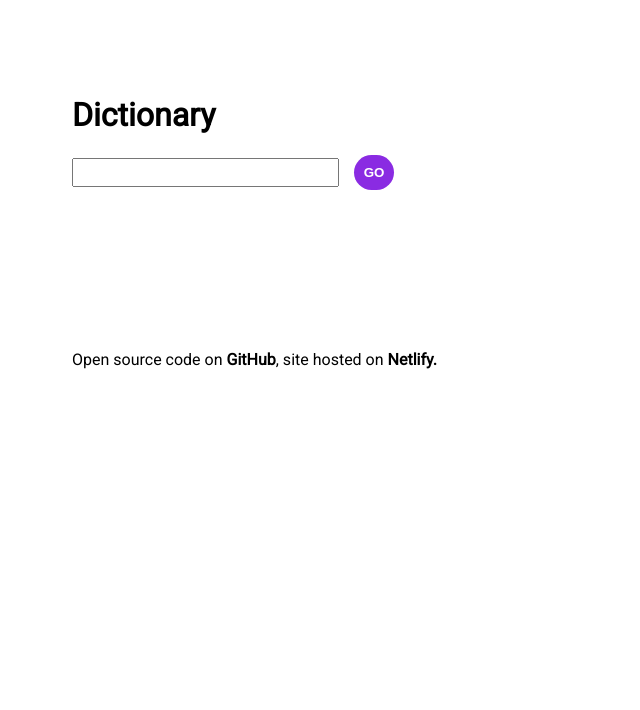
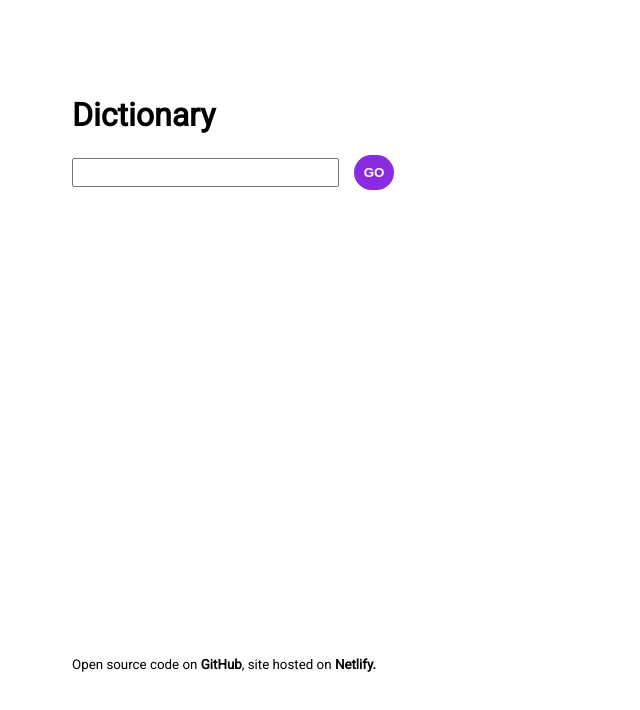
Before and after one commit to mariaalouisaa/Dictionary-Project, a React (Create React App) app: page / in a window 1280 px wide. Shown: the top 710 px of the page, without its empty margins (0-640 px from the left). Built offline with nearby package versions, Linux system fonts and the light colour scheme.

Commit message:
added  div as placeholder to fix bug with footer

```diff
--- a/src/App.css
+++ b/src/App.css
@@ -1,10 +1,11 @@
 .App {
   font-family: "Roboto", sans-serif;
-  margin: 6em 4em;
+  margin: 6em 4em 0 4em;
 }
 
 footer {
-  margin-top: 10em;
+  margin-top: 5em;
+  font-size: smaller;
 }
 
 a {
--- a/src/Definition.css
+++ b/src/Definition.css
@@ -33,3 +33,7 @@ section {
   font-size: 1.5em;
   line-height: 1.6em;
 }
+
+.holder {
+  height: 50vh;
+}
--- a/src/Definition.js
+++ b/src/Definition.js
@@ -34,5 +34,5 @@ export default function Definitions(props) {
         })}
       </div>
     );
-  } else return null;
+  } else return <div className="holder"></div>;
 }
```
